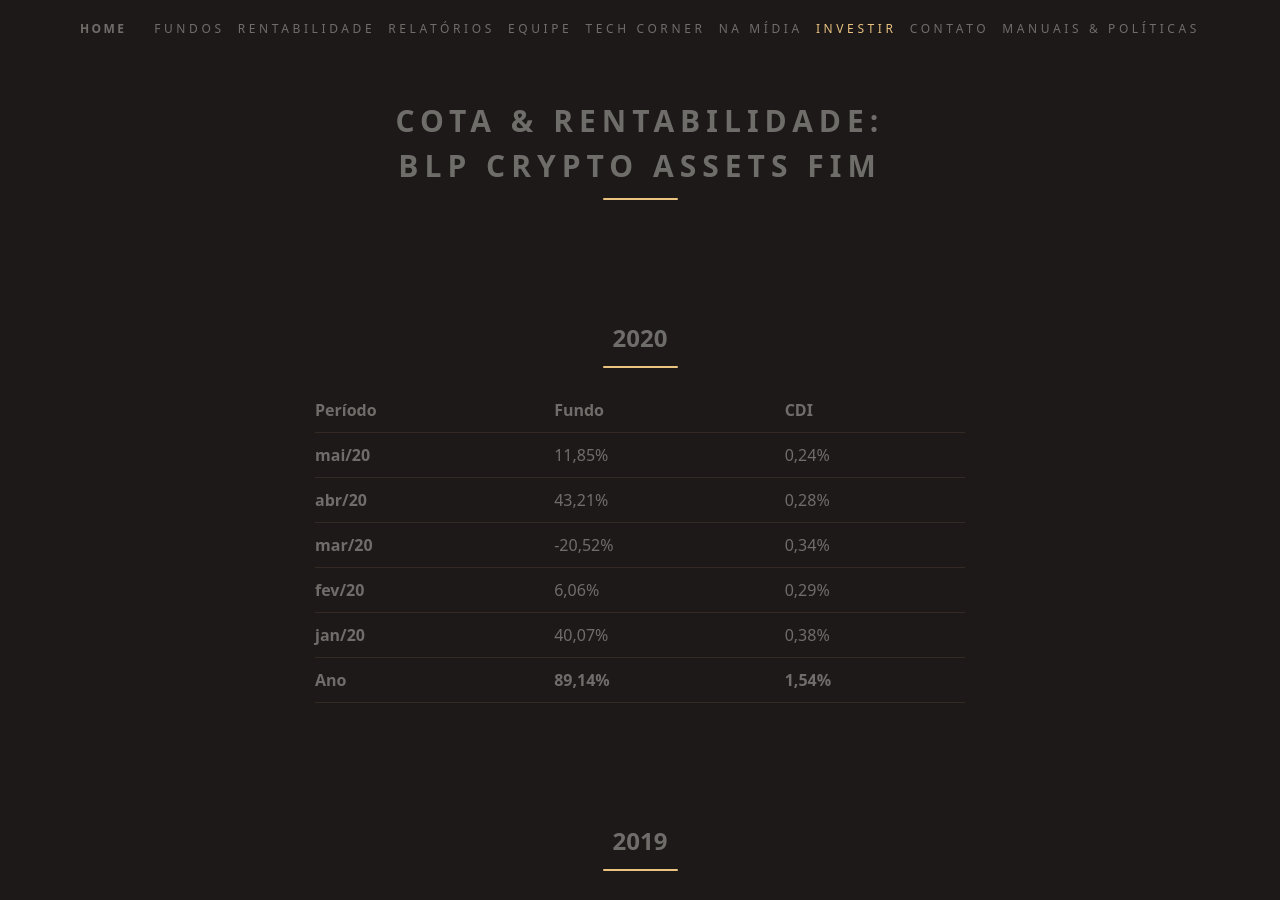
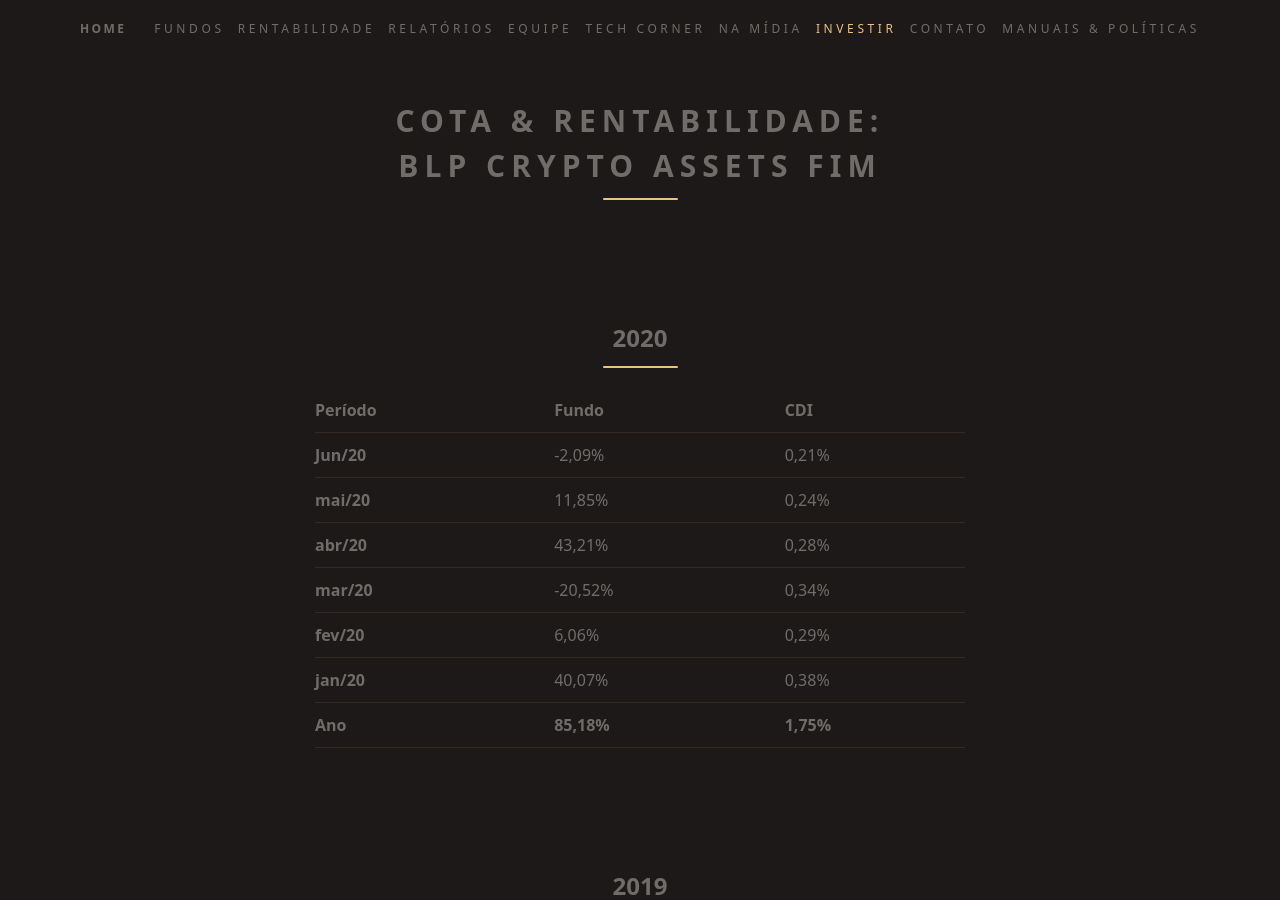
Before and after one commit to ateliedetemas/blpcrypto, a Jekyll site: the page built from _pages/rentabilidade/assets-fim.md, in a window 1280 px wide and 900 px high. Built offline with Jekyll 4.4.1, drawn with Linux system fonts in a browser that asks for light colours.

Commit message:
Update assets-fim.md

```diff
--- a/_pages/rentabilidade/assets-fim.md
+++ b/_pages/rentabilidade/assets-fim.md
@@ -8,12 +8,13 @@ permalink: "/rentabilidade/assets-fim/"
 
 Período | Fundo | CDI
 ---|---|---
+**Jun/20** | -2,09% | 0,21%
 **mai/20** | 11,85% | 0,24%
 **abr/20** | 43,21% | 0,28%
 **mar/20** | -20,52% | 0,34%
 **fev/20** | 6,06% | 0,29%
 **jan/20** | 40,07% | 0,38%
-**Ano**  | **89,14%** | **1,54%**
+**Ano**  | **85,18%** | **1,75%**
 
 ## 2019
 
```
